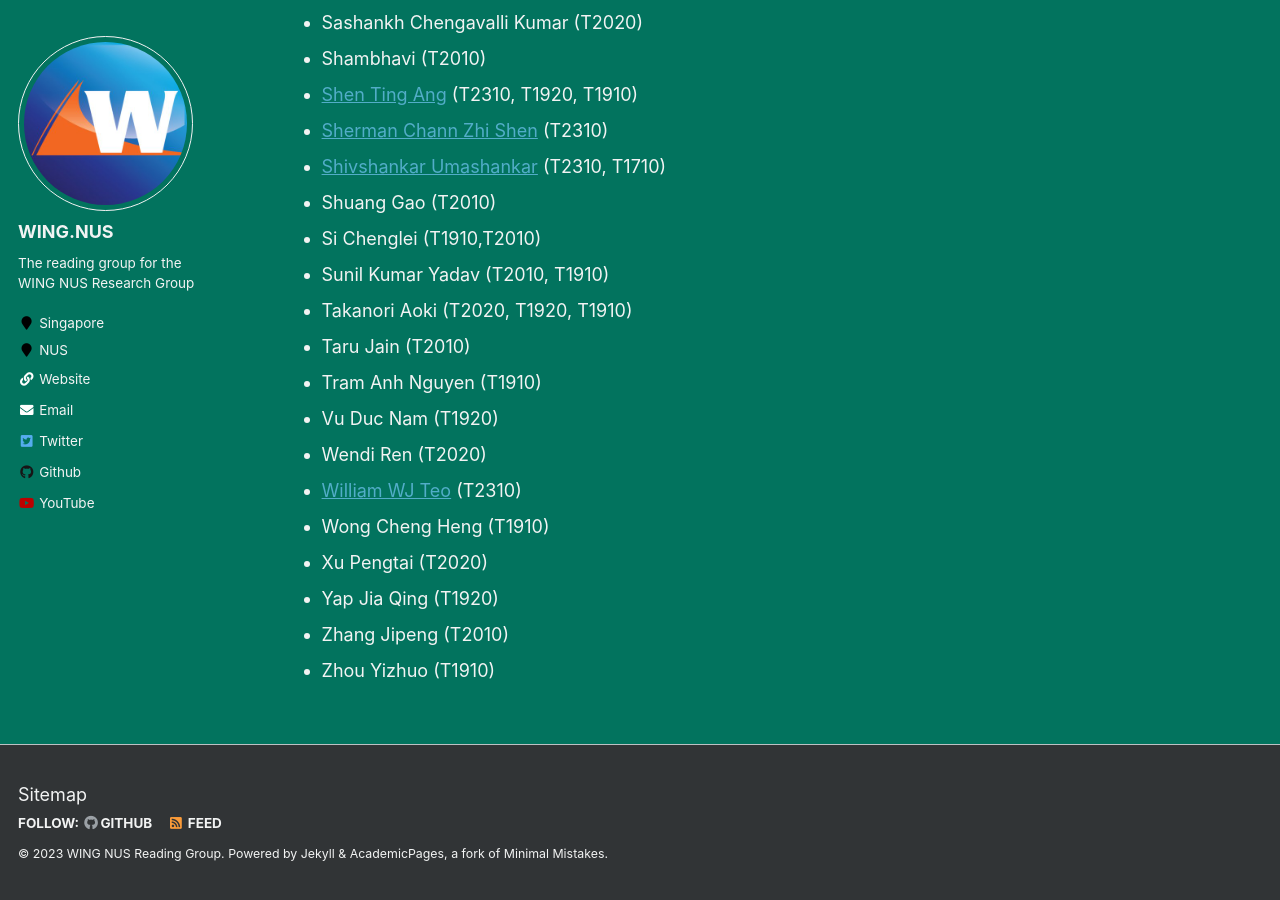
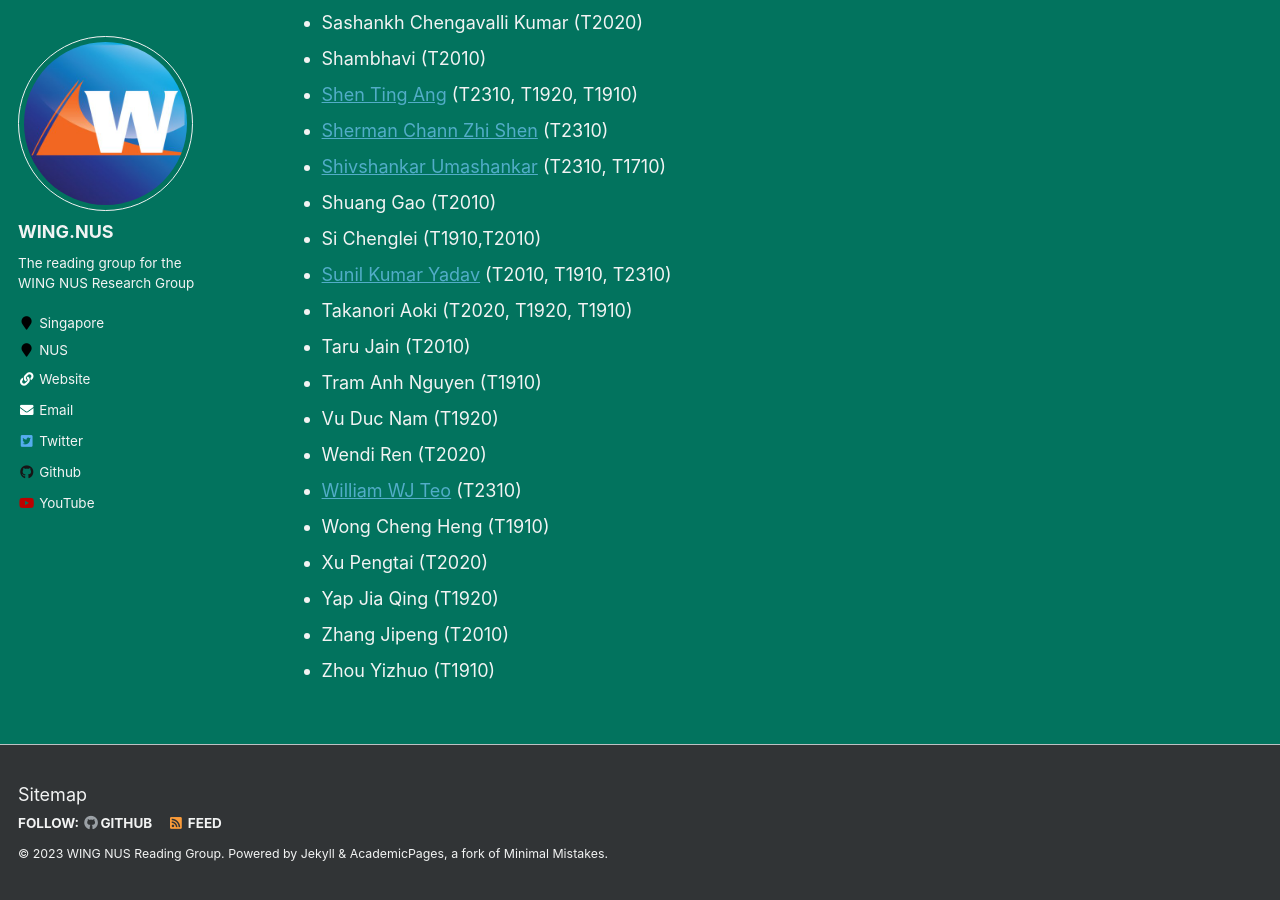
Before and after one commit to WING-NUS/cs6101, a Jekyll site: the page built from _pages/people.md, in a window 1280 px wide and 900 px high, scrolled down 5798 px. Built offline with Jekyll 4.4.1, drawn with Linux system fonts in a browser that asks for light colours.

Commit message:
Update semester for this term

```diff
--- a/_pages/people.md
+++ b/_pages/people.md
@@ -169,7 +169,7 @@ WING and NUS Postgraduate Students:
 * [Shivshankar Umashankar](https://www.linkedin.com/in/shivshankarumashankar) (T2310, T1710)
 * Shuang Gao (T2010)
 * Si Chenglei (T1910,T2010)
-* Sunil Kumar Yadav (T2010, T1910)
+* [Sunil Kumar Yadav](https://sukuya.github.io/) (T2010, T1910, T2310)
 * Takanori Aoki (T2020, T1920, T1910)
 * Taru Jain (T2010)
 * Tram Anh Nguyen (T1910)
```
